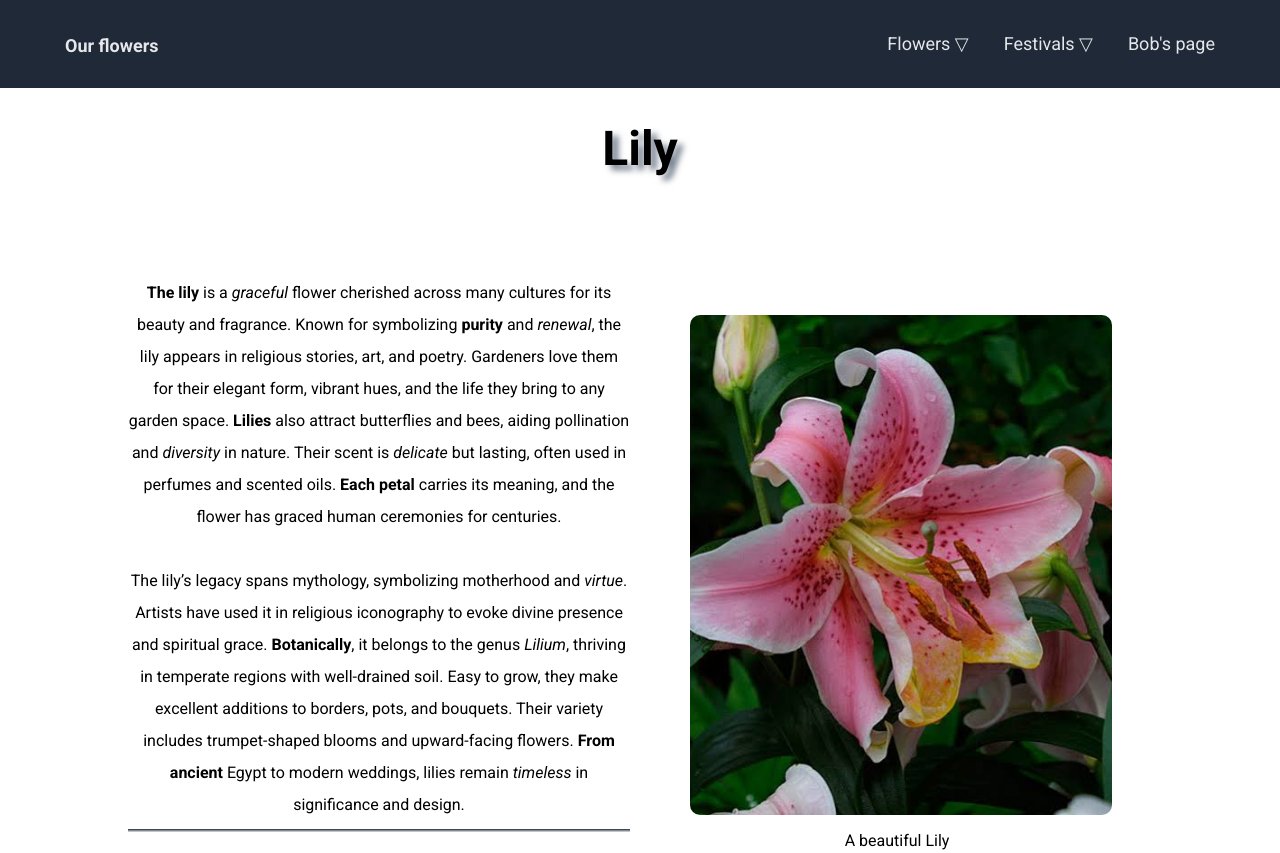
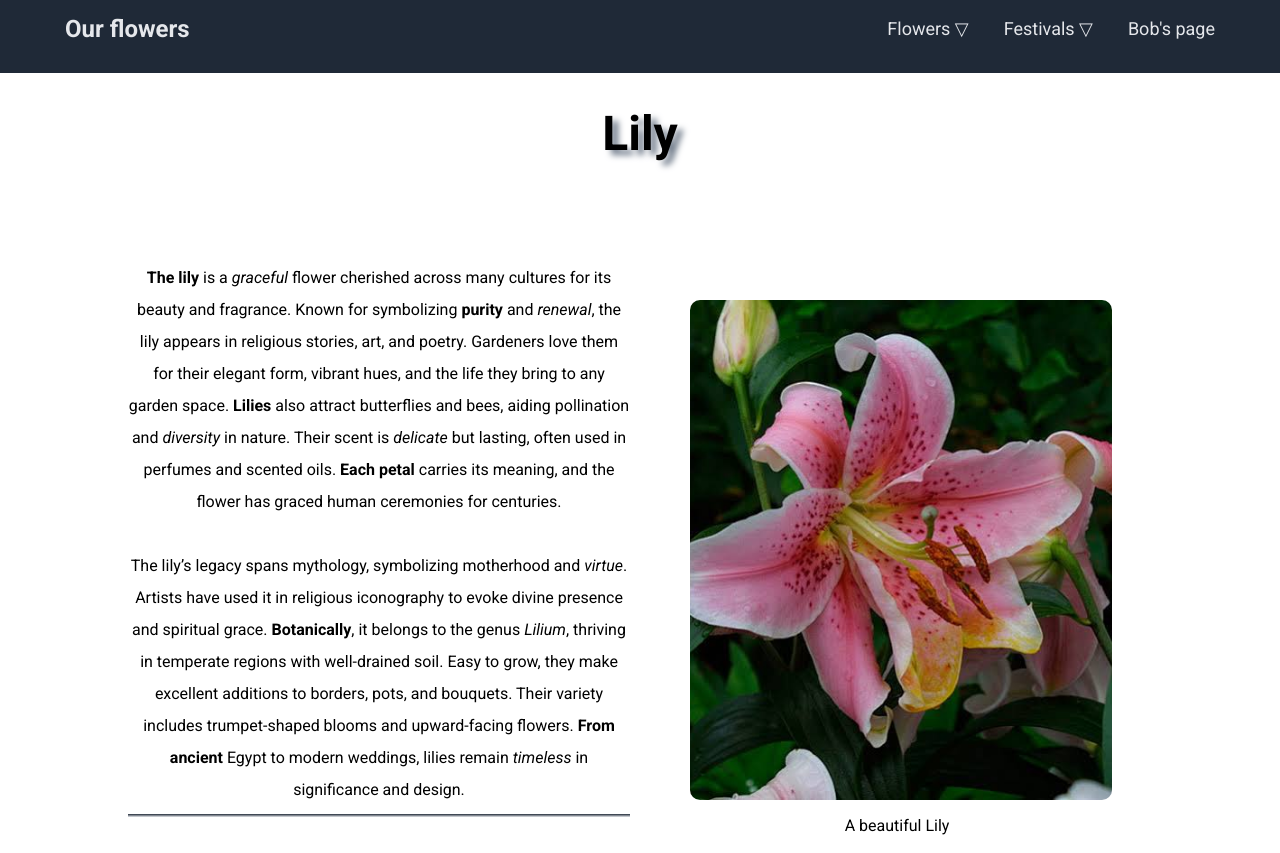
Before and after one commit to bluguy2/Frontend-Development-Project, a plain HTML site: page assets/pages/lily.html in a window 1280 px wide. Shown: the top 853 px of the page. Drawn offline with Linux system fonts and the light colour scheme.

Commit message:
Modified font size and padding in the navbar. Added icon, title to  home page. Added border to images in home

```diff
--- a/assets/css/festival.css
+++ b/assets/css/festival.css
@@ -56,6 +56,14 @@ footer {
     padding-left: 50%;
 }
 
+h1>a {
+font-size: 24px;
+}
+
+.header-top-container{
+  margin-top: -15px;
+}
+
 
 @media (max-width: 1200px) {
    .para-section {
--- a/assets/css/flowers.css
+++ b/assets/css/flowers.css
@@ -59,6 +59,10 @@ p {
   margin-bottom: 2rem;
 }
 
+h1 > a {
+font-size: 24px;
+}
+
 /* grid */
 .grid {
   display: grid;
@@ -116,6 +120,10 @@ hr {
   background-image: linear-gradient(#1F2937, #E5E7EB);
 }
 
+.header-top-container{
+  margin-top: -15px;
+}
+
 
 footer{
   display: flex;
--- a/assets/css/main.css
+++ b/assets/css/main.css
@@ -109,13 +109,16 @@ main h3 {
 
     flex-wrap: wrap;
     justify-content: center;
-    gap: 20px;
+    gap: 25px;
     padding: 0 10px;
+
 }
 
 .flower-images img {
     height: 150px;
 
+    border: 2px solid #1f2937;
+    border-radius: 8px;
     /* object-fit: cover;
     width: 100%;
     max-width: 250px; */
@@ -123,6 +126,7 @@ main h3 {
 
 .flower-image-wrapper {
    width: 150px;
+
 }
 
 .flower-image-wrapper p {
```
Also changed, not shown: assets/pages/peony.html (+1 -1 lines), index.html (+2 -1 lines).
